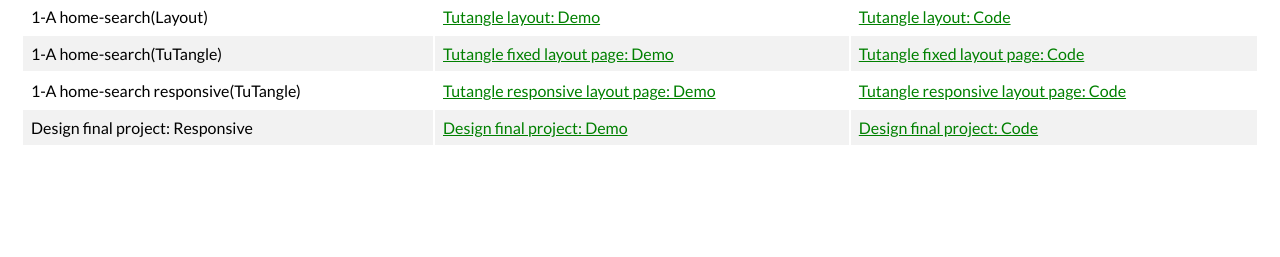
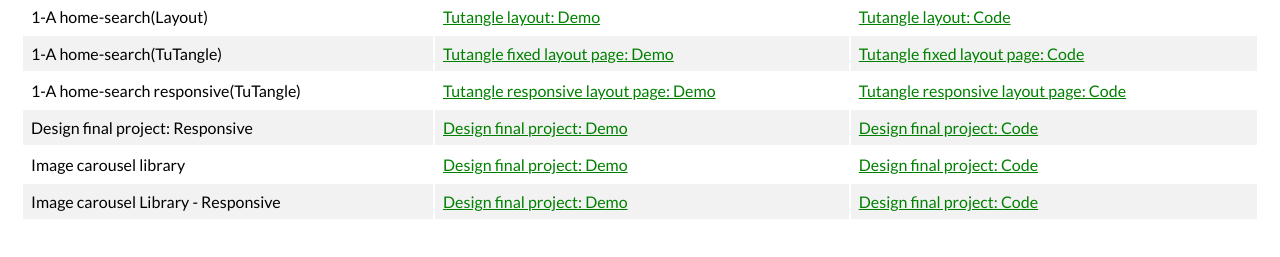
Before and after one commit to dotel/dotel.github.io, a plain HTML site: page index.html in a window 1280 px wide. Shown: the part 177-434 px from the top of the page. Drawn offline with Linux system fonts and the light colour scheme.

Commit message:
Update index.html

```diff
--- a/index.html
+++ b/index.html
@@ -45,6 +45,16 @@
                     <td><a href="https://dotel.github.io/final-design-project" target="_blank">Design final project: Demo</a></td>
                     <td><a href="https://github.com/dotel/dotel.github.io/tree/main/final-design-project" target="_blank">Design final project: Code</a></td>
                 </tr>
+                <tr>
+                    <td>Image carousel library</td>
+                    <td><a href="https://dotel.github.io/carousel" target="_blank">Design final project: Demo</a></td>
+                    <td><a href="https://github.com/dotel/dotel.github.io/tree/main/carousel" target="_blank">Design final project: Code</a></td>
+                </tr>
+                <tr>
+                    <td>Image carousel Library - Responsive</td>
+                    <td><a href="https://dotel.github.io/carousel-responsive" target="_blank">Design final project: Demo</a></td>
+                    <td><a href="https://github.com/dotel/dotel.github.io/tree/main/carousel-responsive" target="_blank">Design final project: Code</a></td>
+                </tr>
             </tbody>
 
         </table>
```
Also changed, not shown: 1 other file.
